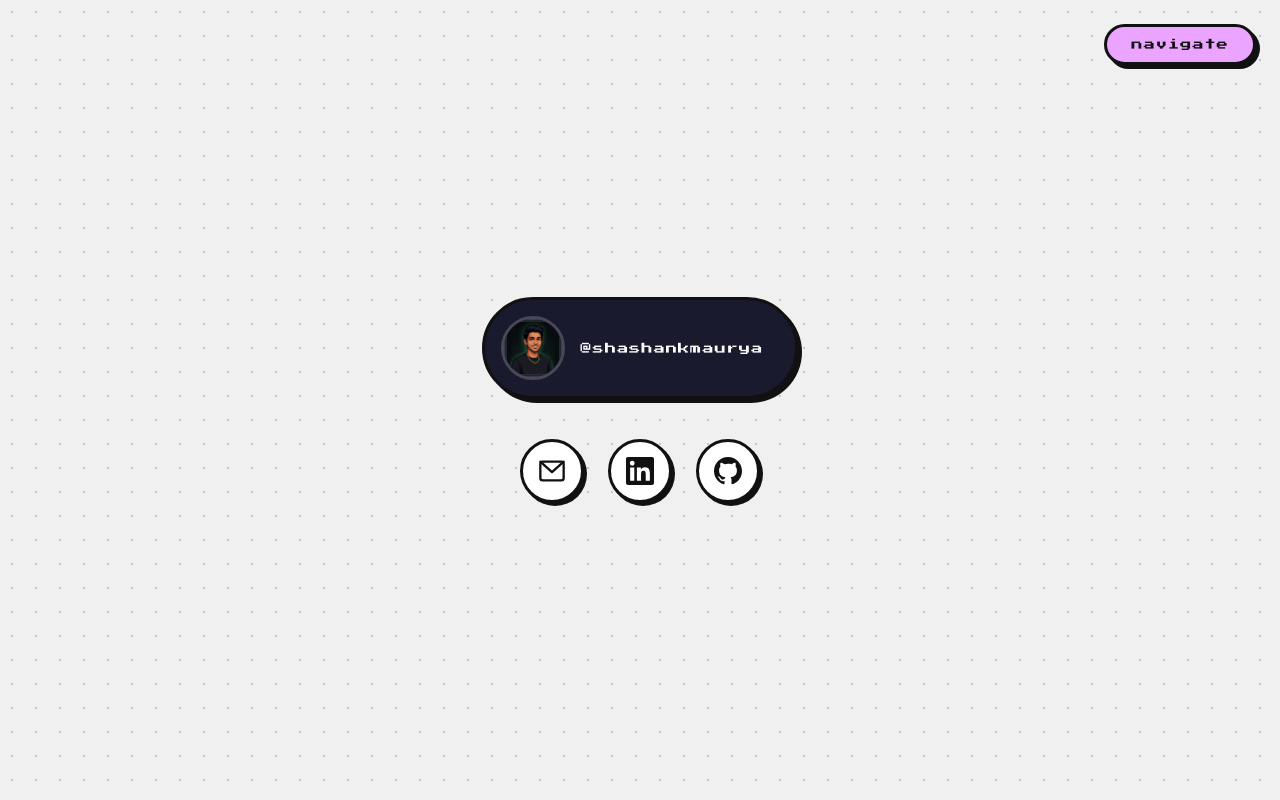
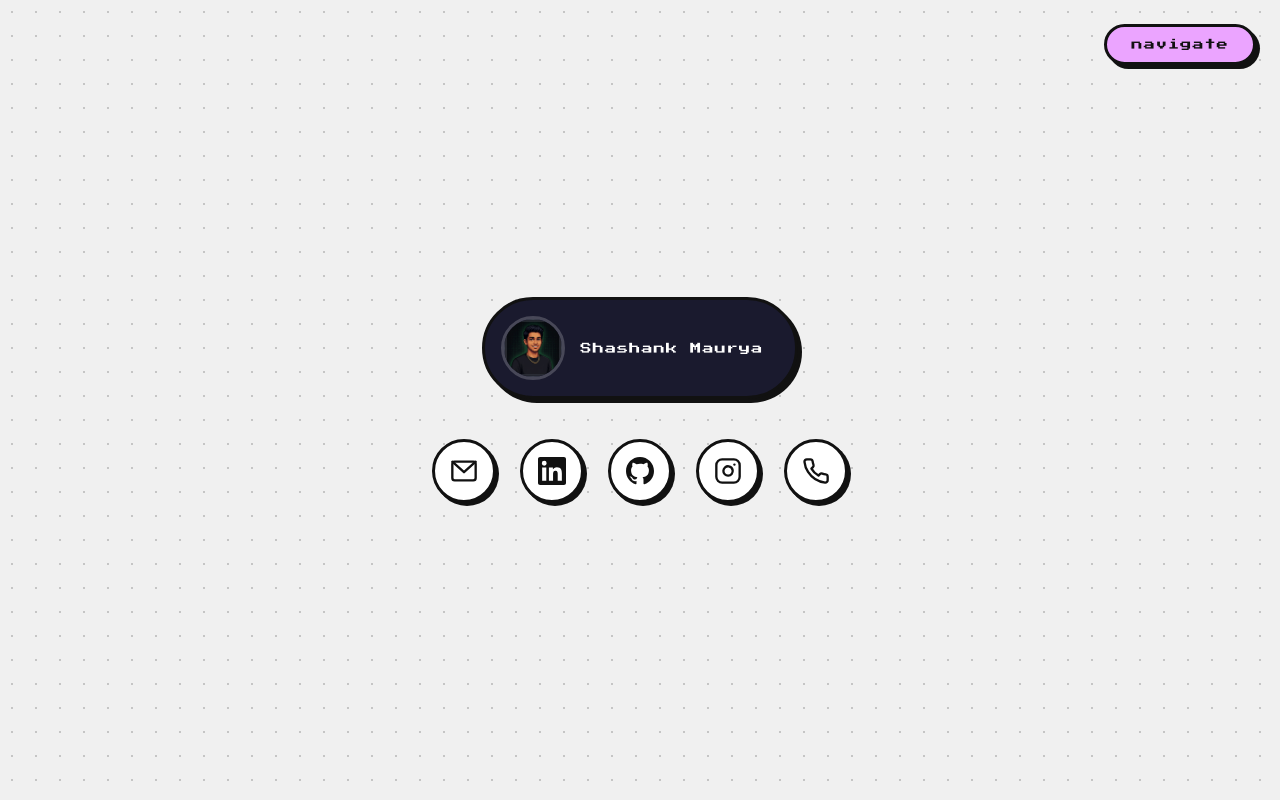
Before and after one commit to shashankmauryaa/my-portfolio, a React (Vite) app: page / in a window 1280 px wide. Both pictures are taken after a click on the button "Contact Me". Built offline with nearby package versions, Linux system fonts and the light colour scheme.

Commit message:
contact updates

```diff
--- a/src/components/ContactPage.jsx
+++ b/src/components/ContactPage.jsx
@@ -33,6 +33,27 @@ export default function ContactPage({ onNavigate }) {
         </svg>
       ),
     },
+    {
+      href: 'https://www.instagram.com/_shashankmaurya/',
+      label: 'Instagram',
+      external: true,
+      icon: (
+        <svg viewBox="0 0 24 24" fill="none" stroke="currentColor" strokeWidth="2" strokeLinecap="round" strokeLinejoin="round">
+          <rect x="2" y="2" width="20" height="20" rx="5" ry="5"></rect>
+          <path d="M16 11.37A4 4 0 1 1 12.63 8 4 4 0 0 1 16 11.37z"></path>
+          <line x1="17.5" y1="6.5" x2="17.51" y2="6.5"></line>
+        </svg>
+      ),
+    },
+    {
+      href: 'tel:+917763961399',
+      label: 'Phone (+91 7763961399)',
+      icon: (
+        <svg viewBox="0 0 24 24" fill="none" stroke="currentColor" strokeWidth="2" strokeLinecap="round" strokeLinejoin="round">
+          <path d="M22 16.92v3a2 2 0 0 1-2.18 2 19.79 19.79 0 0 1-8.63-3.07 19.5 19.5 0 0 1-6-6 19.79 19.79 0 0 1-3.07-8.67A2 2 0 0 1 4.11 2h3a2 2 0 0 1 2 1.72 12.84 12.84 0 0 0 .7 2.81 2 2 0 0 1-.45 2.11L8.09 9.91a16 16 0 0 0 6 6l1.27-1.27a2 2 0 0 1 2.11-.45 12.84 12.84 0 0 0 2.81.7A2 2 0 0 1 22 16.92z"></path>
+        </svg>
+      ),
+    },
   ];
 
   return (
@@ -49,7 +70,7 @@ export default function ContactPage({ onNavigate }) {
             width="64"
             height="64"
           />
-          <span className="contact-avatar-name">@shashankmaurya</span>
+          <span className="contact-avatar-name">Shashank Maurya</span>
         </div>
 
         {/* Social icons */}
```
